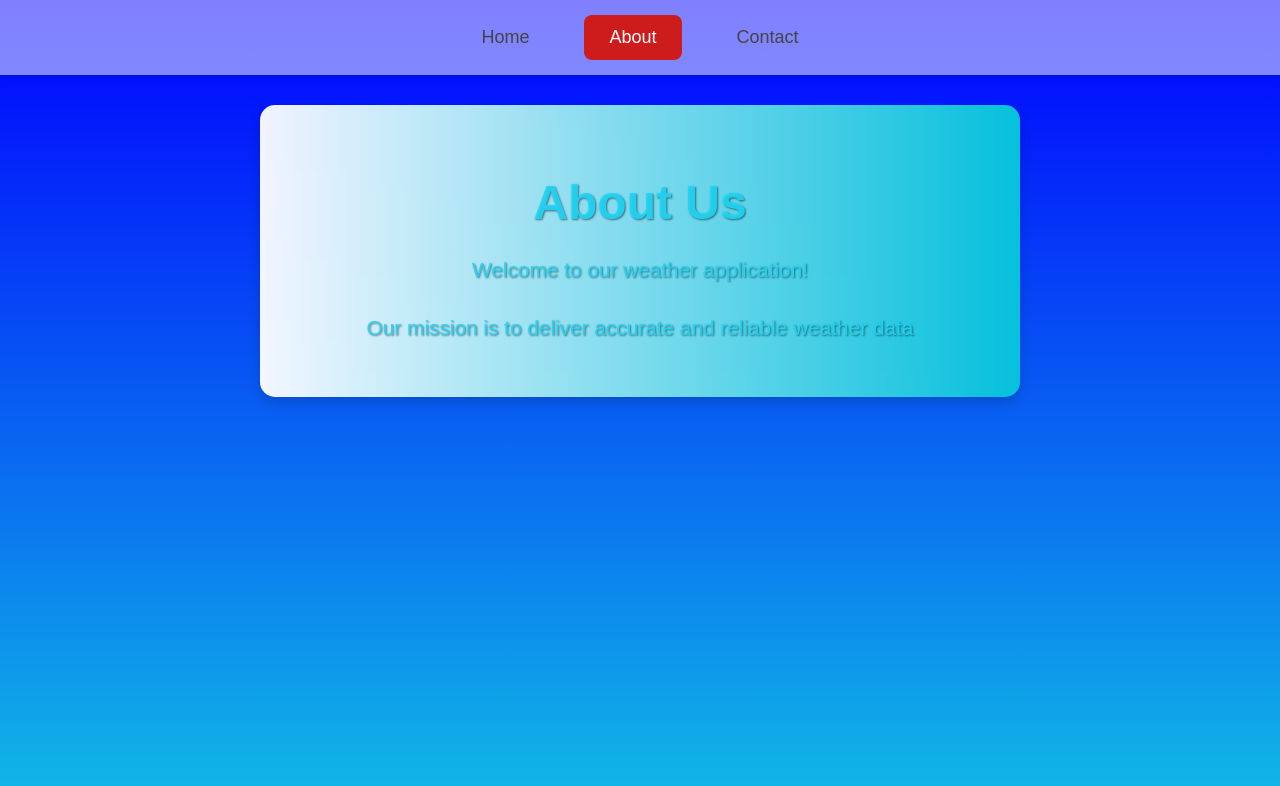
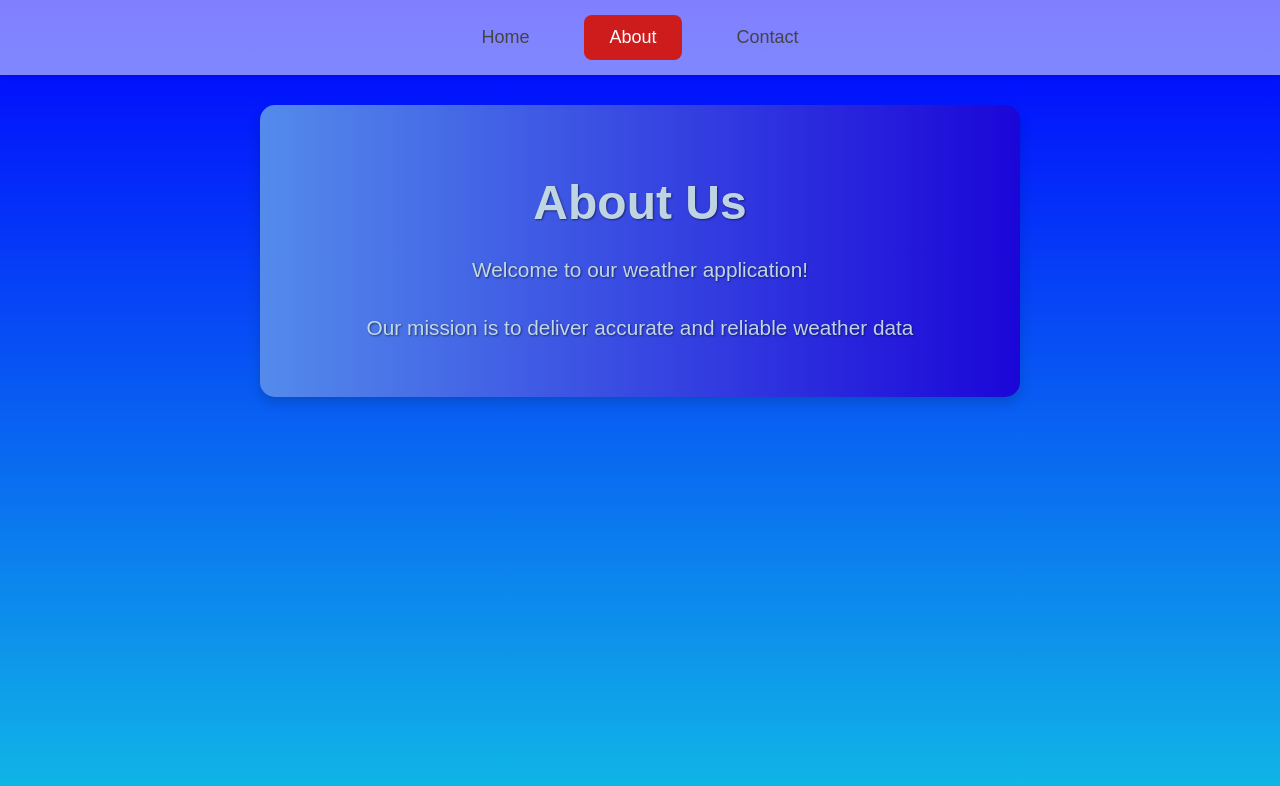
Before and after one commit to SaranshGupta123/weather-app, a React (Vite) app: page /about in a window 1280 px wide. Shown: the top 786 px of the page. Built offline with nearby package versions, Linux system fonts and the light colour scheme.

Commit message:
Added bootstrap icon and done changes in styling

```diff
--- a/package.json
+++ b/package.json
@@ -13,6 +13,7 @@
     "axios": "^1.7.9",
     "axis": "^1.0.0",
     "bootstrap": "^5.3.3",
+    "bootstrap-icons": "^1.11.3",
     "react": "^19.0.0",
     "react-animated-weather": "^4.0.1",
     "react-bootstrap": "^2.10.9",
--- a/src/App.css
+++ b/src/App.css
@@ -9,6 +9,7 @@ body {
   font-family: Arial;
   color: #333;
 }
+
 .App {
   background-image: linear-gradient(to right, rgba(15, 111, 246, 0.984), rgb(5, 235, 239));
   background-size: cover;
@@ -103,12 +104,15 @@ body {
   margin-bottom: 20px;
   text-align: center;
 }
-.other2{
+
+.other2 {
   display: flex;
 }
-.other4{
+
+.other4 {
   margin-left: 370px;
 }
+
 .other {
   display: flex;
   justify-content: center;
@@ -126,22 +130,22 @@ body {
   text-align: center;
 }
 
-.Humidity{
+.Humidity {
   padding: 40px;
   background-color: rgba(0, 162, 255, 0.37);
 }
 
-.Pressure{
+.Pressure {
   padding: 40px;
   background-color: rgba(0, 162, 255, 0.37);
 }
 
-.Wind{
+.Wind {
   padding: 40px;
   background-color: rgba(0, 162, 255, 0.37);
 }
 
-.weather-icon{
+.weather-icon {
   width: 80px;
   height: 80px;
   margin-left: -100px;
@@ -205,7 +209,7 @@ body {
   margin: 0 15px;
   border-radius: 8px;
   transition: background-color 0.3s ease;
-  font-size:18px;
+  font-size: 18px;
 }
 
 .navbar a:hover,
@@ -222,6 +226,13 @@ body {
   border-radius: 15px;
   box-shadow: 0 6px 12px rgba(0, 0, 0, 0.15);
   max-width: 700px;
+  background-image: linear-gradient(to right, rgb(84, 139, 235), rgb(27, 6, 216));
+  background-size: cover;
+  background-repeat: no-repeat;
+  background-position: center;
+  color: #fff;
+  text-shadow: 1px 1px 2px rgba(0, 0, 0, 0.5);
+  color: #cfe7ece7;
 }
 
 .page h2 {
@@ -233,6 +244,7 @@ body {
   font-size: 1.3em;
   line-height: 1.8;
 }
+
 .page2 {
   text-align: center;
   padding: 30px;
@@ -242,6 +254,12 @@ body {
   border-radius: 15px;
   box-shadow: 0 6px 12px rgba(0, 0, 0, 0.15);
   max-width: 700px;
+  background-image: linear-gradient(to right, rgb(84, 139, 235), rgb(14, 29, 243));
+  background-size: cover;
+  background-repeat: no-repeat;
+  background-position: center;
+  text-shadow: 1px 1px 2px rgba(0, 0, 0, 0.5);
+  color: #cfe7ece7;
 }
 
 .page2 h2 {
@@ -257,28 +275,6 @@ body {
 .navbar a.active {
   background-color: #ce1b1b;
   color: white;
-}
-
-.page {
-  background-image: linear-gradient(to right, rgba(83, 42, 232, 0), rgb(6, 192, 220));
-    background-size: cover;
-    background-repeat: no-repeat;
-    background-position: center;
-    color: #fff;
-    text-shadow: 1px 1px 2px rgba(0,0,0,0.5);
-}
-.page2 {
-  background-size: cover;
-  background-repeat: no-repeat;
-  background-position: center;
-  text-shadow: 1px 1px 2px rgba(0,0,0,0.5);
-}
-
-.page h2, .page p {
-    color: #1fd8f8e7;
-}
-.page2 h2, .page2 p {
-  color: #e68d1a;
 }
 
 .forecast {
--- a/src/component/Search.jsx
+++ b/src/component/Search.jsx
@@ -1,13 +1,13 @@
-import React from 'react';
-import '../App.css';
-
+import React from "react";
+import "../App.css";
+import "bootstrap-icons/font/bootstrap-icons.css";
 const Search = (props) => {
-
   return (
     <div className="Search-box">
-      <input type="search" value={props.searchData} className="Search" onChange={(e) => props.eventHandler(e.target.value)}/>
+      <input type="search" value={props.searchData} className="Search" onChange={(e) => props.eventHandler(e.target.value)} placeholder="Type the city"
+      />
       <button onClick={props.searchWeather} className="button">
-        Search
+        <i className="bi bi-search"></i>
       </button>
     </div>
   );
```
Also changed, not shown: 1 other file (tests, documents, lock files or other folders).
